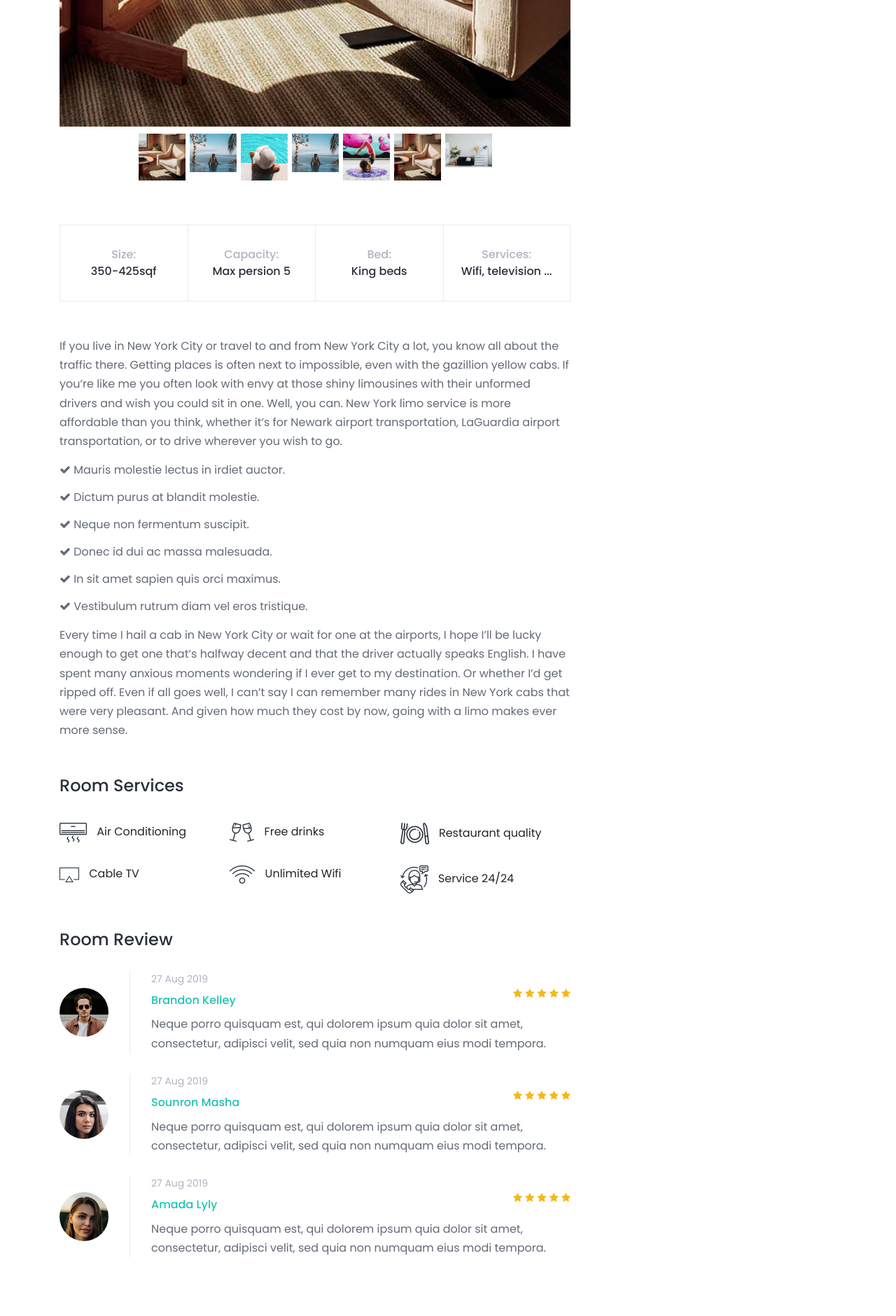
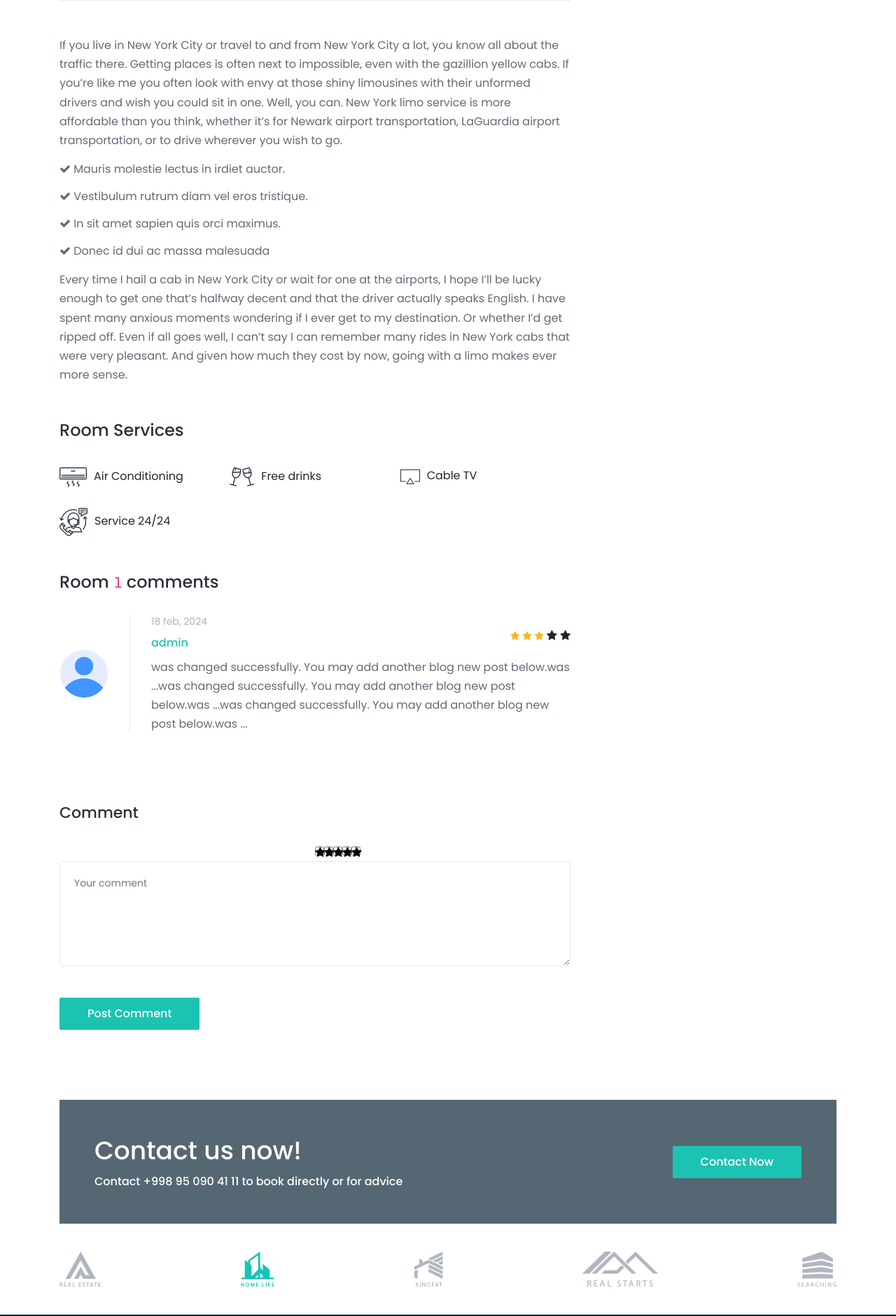
Before and after one commit to Nafasov/Hotel, a Django app: page /romms/detail/1/ in a window 1280 px wide. Shown: the part 1079-2960 px from the top of the page at 70% size. Run offline with Django 5.2, Linux system fonts and the light colour scheme; data comes from the database, SQL or seed files in the repository; both versions use the stored data as it was after the commit; parts of the project's set-up code (start-up, migrations or seed data) failed here and were passed over; some libraries are stand-ins or nearby versions.

Commit message:
m0dified

```diff
--- /dev/null
+++ b/apps/rooms/forms.py
@@ -0,0 +1,63 @@
+from django import forms
+
+from .models import RoomComments, Booking
+
+
+class RoomCommentsForm(forms.ModelForm):
+    class Meta:
+        model = RoomComments
+        fields = ['room', 'author', 'comment', 'room_star1', 'room_star2', 'room_star3', 'room_star4', 'room_star5']
+        exclude = ['room', 'author']
+
+    def __init__(self, *args, **kwargs):
+        super(RoomCommentsForm, self).__init__(*args, **kwargs)
+        self.fields['comment'].widget.attrs.update({
+            'class': 'form-control mb-30',
+            'placeholder': 'Your comment',
+            'name': 'Your comment'
+        })
+        self.fields['room_star1'].widget.attrs.update({
+            'class': 'fa fa-star',
+        })
+        self.fields['room_star2'].widget.attrs.update({
+            'class': 'fa fa-star',
+
+        })
+        self.fields['room_star3'].widget.attrs.update({
+            'class': 'fa fa-star',
+
+        })
+        self.fields['room_star4'].widget.attrs.update({
+            'class': 'fa fa-star',
+
+        })
+        self.fields['room_star5'].widget.attrs.update({
+            'class': 'fa fa-star',
+
+        })
+
+
+class BookingForm(forms.ModelForm):
+    class Meta:
+        model = Booking
+        fields = ['room', 'author', 'check_out', 'check_in', 'children', 'adults']
+        exclude = ['room', 'author']
+
+    def __init__(self, *args, **kwargs):
+        super(BookingForm, self).__init__(*args, **kwargs)
+        self.fields['check_out'].widget.attrs.update({
+            'class': 'form-control mb-30',
+            'name': 'check_out'
+        })
+        self.fields['check_in'].widget.attrs.update({
+            'class': 'form-control mb-30',
+            'name': 'check_in'
+        })
+        self.fields['children'].widget.attrs.update({
+            'class': 'form-control mb-30',
+            'name': 'children'
+        })
+        self.fields['adults'].widget.attrs.update({
+            'class': 'form-control mb-30',
+            'name': 'adults'
+        })
--- a/apps/rooms/views.py
+++ b/apps/rooms/views.py
@@ -1,8 +1,11 @@
-from django.shortcuts import render, get_object_or_404
+from django.contrib import messages
+from django.db.models import Q
+from django.shortcuts import render, get_object_or_404, redirect
 from django.views.generic import TemplateView, View, DetailView
 from django.core.paginator import Paginator
 
 from .models import Rooms, RoomComments
+from .forms import RoomCommentsForm
 
 
 class RoomsView(View):
@@ -10,6 +13,17 @@ class RoomsView(View):
 
     def get(self, request, *args, **kwargs):
         rooms = Rooms.objects.all().order_by('-id')
+        chick_in = request.GET.get('check_in')
+        chick_out = request.GET.get('check_out')
+        adults = request.GET.get('adults')
+        children = request.GET.get('children')
+        print(chick_in, chick_out, adults, children)
+        if chick_in or chick_out:
+            print(chick_in, chick_out)
+            rooms = rooms.filter(~Q(datas__check_in__lte=chick_out) |~Q(datas__check_out__gte=chick_in))
+        if adults or children:
+            print(adults, children)
+            rooms = rooms.filter(Q(children__gte=children) or Q(adults__gte=adults))
         paginator = Paginator(rooms, 6)
         page = request.GET.get('page')
         rooms = paginator.get_page(page)
@@ -24,8 +38,22 @@ class RoomDetailView(View):
     template_name = 'rooms/single-room.html'
 
     def get(self, request, *args, **kwargs):
+        form = RoomCommentsForm()
         room = get_object_or_404(Rooms, id=kwargs['pk'])
+        comments = RoomComments.objects.filter(room_id=room.id).order_by('-id')
         context = {
             'room': room,
+            'form': form,
+            'comments': comments,
         }
         return render(request, self.template_name, context)
+
+    def post(self, request, *args, **kwargs):
+        form = RoomCommentsForm(request.POST)
+        if form.is_valid():
+            form = form.save(commit=False)
+            form.author = request.user
+            form.room_id = kwargs['pk']
+            form.save()
+            messages.success(request, f'Your comment saved successfully!')
+            return redirect('.#comment-list')
--- a/templates/rooms/single-room.html
+++ b/templates/rooms/single-room.html
@@ -6,7 +6,8 @@
 {% block content %}
 
 
-<div class="breadcrumb-area bg-img bg-overlay jarallax" style="background-image: url({% static 'img/bg-img/16.jpg' %});">
+    <div class="breadcrumb-area bg-img bg-overlay jarallax"
+         style="background-image: url({% static 'img/bg-img/16.jpg' %});">
         <div class="container h-100">
             <div class="row h-100 align-items-end">
                 <div class="col-12">
@@ -31,18 +32,22 @@
                             <div id="room-thumbnail--slide" class="carousel slide" data-ride="carousel">
                                 <div class="carousel-inner">
                                     <div class="carousel-item active">
-                                    <img src="{{ room.images.first.image.url }}" class="d-block w-100" alt>
+                                        <img style="width: 400px; height: 300px" src="{{ room.images.first.image.url }}"
+                                             class="d-block w-100" alt>
                                     </div>
                                     {% for image in room.images.all %}
                                         <div class="carousel-item">
-                                    <img src="{{ image.image.url }}" class="d-block w-100" alt>
+                                            <img style="width: 400px; height: 300px" src="{{ image.image.url }}"
+                                                 class="d-block w-100" alt>
                                         </div>
                                     {% endfor %}
                                 </div>
                                 <ol class="carousel-indicators">
                                     {% for image in room.images.all %}
-                                <li data-target="#room-thumbnail--slide" data-slide-to="0" class="active">
-                                    <img src="{{ image.image.url }}" class="d-block w-100" alt>
+                                        <li data-target="#room-thumbnail--slide" data-slide-to="{{ forloop.counter }}"
+                                            class="active">
+                                            <img style="width: 70px; height: 70px" src="{{ image.image.url }}"
+                                                 class="d-block w-100" alt>
                                         </li>
                                     {% endfor %}
                                 </ol>
@@ -50,115 +55,112 @@
                         </div>
 
                         <div class="room-features-area d-flex flex-wrap mb-50">
-                        <h6>Size: <span>350-425sqf</span></h6>
-                        <h6>Capacity: <span>Max persion 5</span></h6>
-                        <h6>Bed: <span>King beds</span></h6>
-                        <h6>Services: <span>Wifi, television ...</span></h6>
+                            <h6>Size: <span>{{ room.size }}</span></h6>
+                            <h6>Capacity: <span>{{ room.capacity }}</span></h6>
+                            <h6>Bed: <span>{{ room.bed }}</span></h6>
+                            <h6>Services: <span>{{ room.services.first.title }} ...</span></h6>
                         </div>
-                    <p>If you live in New York City or travel to and from New York City a lot, you know all about the
-                        traffic there. Getting places is often next to impossible, even with the gazillion yellow cabs.
-                        If you’re like me you often look with envy at those shiny limousines with their unformed drivers
-                        and wish you could sit in one. Well, you can. New York limo service is more affordable than you
-                        think, whether it’s for Newark airport transportation, LaGuardia airport transportation, or to
-                        drive wherever you wish to go.</p>
+                        {% for content in room.contents.all %}
+                            {% if content.is_check %}
                                 <ul>
-                        <li><i class="fa fa-check"></i> Mauris molestie lectus in irdiet auctor.</li>
-                        <li><i class="fa fa-check"></i> Dictum purus at blandit molestie.</li>
-                        <li><i class="fa fa-check"></i> Neque non fermentum suscipit.</li>
-                        <li><i class="fa fa-check"></i> Donec id dui ac massa malesuada.</li>
-                        <li><i class="fa fa-check"></i> In sit amet sapien quis orci maximus.</li>
-                        <li><i class="fa fa-check"></i> Vestibulum rutrum diam vel eros tristique.</li>
+                                    <li><i class="fa fa-check"></i> {{ content }}</li>
                                 </ul>
-                    <p>Every time I hail a cab in New York City or wait for one at the airports, I hope I’ll be lucky
-                        enough to get one that’s halfway decent and that the driver actually speaks English. I have
-                        spent many anxious moments wondering if I ever get to my destination. Or whether I’d get ripped
-                        off. Even if all goes well, I can’t say I can remember many rides in New York cabs that were
-                        very pleasant. And given how much they cost by now, going with a limo makes ever more sense.</p>
+                            {% else %}
+                                <p>{{ content }}</p>
+                            {% endif %}
+                        {% endfor %}
                     </div>
 
                     <div class="room-service mb-50">
                         <h4>Room Services</h4>
                         <ul>
-                        <li><img src="img/core-img/icon1.png" alt> Air Conditioning</li>
-                        <li><img src="img/core-img/icon2.png" alt> Free drinks</li>
-                        <li><img src="img/core-img/icon3.png" alt> Restaurant quality</li>
-                        <li><img src="img/core-img/icon4.png" alt> Cable TV</li>
-                        <li><img src="img/core-img/icon5.png" alt> Unlimited Wifi</li>
-                        <li><img src="img/core-img/icon6.png" alt> Service 24/24</li>
+                            {% for service in room.services.all %}
+                                <li><img src="{{ service.image.url }}" alt>{{ service.title }}</li>
+                            {% endfor %}
                         </ul>
                     </div>
 
-                <div class="room-review-area mb-100">
-                    <h4>Room Review</h4>
-
+                    <div class="room-review-area mb-100" id="comment-list">
+                        <h4>Room <code>{{ comments.count }}</code> comments</h4>
+                        {% for comment in comments %}
                             <div class="single-room-review-area d-flex align-items-center">
                                 <div class="reviwer-thumbnail">
-                            <img src="img/bg-img/53.jpg" alt>
+                                    {% if comment.author.image %}
+                                        <img src="{{ comment.author.image.url }}" alt>
+                                    {% else %}
+                                        <img src="{% static 'img/bg-img/img.png' %}" alt>
+                                    {% endif %}
                                 </div>
                                 <div class="reviwer-content">
                                     <div class="reviwer-title-rating d-flex align-items-center justify-content-between">
                                         <div class="reviwer-title">
-                                    <span>27 Aug 2019</span>
-                                    <h6>Brandon Kelley</h6>
+                                            <span>{{ comment.created_date|date:'d b, Y' }}</span>
+                                            <h6>{{ comment.author }}</h6>
                                         </div>
                                         <div class="reviwer-rating">
+                                            {% if comment.room_star1 %}
                                                 <i class="fa fa-star"></i>
+                                            {% else %}
+                                                <a class="fa fa-star"></a>
+                                            {% endif %}
+                                            {% if comment.room_star2 %}
                                                 <i class="fa fa-star"></i>
+                                            {% else %}
+                                                <a class="fa fa-star"></a>
+                                            {% endif %}
+                                            {% if comment.room_star3 %}
                                                 <i class="fa fa-star"></i>
+                                            {% else %}
+                                                <a class="fa fa-star"></a>
+                                            {% endif %}
+                                            {% if comment.room_star4 %}
                                                 <i class="fa fa-star"></i>
+                                            {% else %}
+                                                <a class="fa fa-star"></a>
+                                            {% endif %}
+                                            {% if comment.room_star5 %}
                                                 <i class="fa fa-star"></i>
+                                            {% else %}
+                                                <a class="fa fa-star"></a>
+                                            {% endif %}
                                         </div>
                                     </div>
-                            <p>Neque porro quisquam est, qui dolorem ipsum quia dolor sit amet, consectetur, adipisci
-                                velit, sed quia non numquam eius modi tempora.</p>
+                                    <p>{{ comment.comment    }}</p>
                                 </div>
                             </div>
+                        {% endfor %}
+                    </div>
+                    <div class="roberto-contact-form mt-80 mb-100">
+                        <h2>Comment</h2>
 
-                    <div class="single-room-review-area d-flex align-items-center">
-                        <div class="reviwer-thumbnail">
-                            <img src="img/bg-img/54.jpg" alt>
+                        <form action="#" method="post">
+                            {% csrf_token %}
+                            <div class="row">
+                                <div class="col-6"></div>
+                                <div class="col-1">
+                                    {{ form.room_star1 }}
                                 </div>
-                        <div class="reviwer-content">
-                            <div class="reviwer-title-rating d-flex align-items-center justify-content-between">
-                                <div class="reviwer-title">
-                                    <span>27 Aug 2019</span>
-                                    <h6>Sounron Masha</h6>
+                                <div class="col-1">
+                                    {{ form.room_star2 }}
                                 </div>
-                                <div class="reviwer-rating">
-                                    <i class="fa fa-star"></i>
-                                    <i class="fa fa-star"></i>
-                                    <i class="fa fa-star"></i>
-                                    <i class="fa fa-star"></i>
-                                    <i class="fa fa-star"></i>
+                                <div class="col-1">
+                                    {{ form.room_star3 }}
+                                </div>
+                                <div class="col-1">
+                                    {{ form.room_star4 }}
+                                </div>
+                                <div class="col-1">
+                                    {{ form.room_star5 }}
+                                </div>
+
+                                <div class="col-12">
+                                    {{ form.comment }}
+                                </div>
+                                <div class="col-12">
+                                    <button type="submit" class="btn roberto-btn btn-3 mt-15">Post Comment</button>
                                 </div>
                             </div>
-                            <p>Neque porro quisquam est, qui dolorem ipsum quia dolor sit amet, consectetur, adipisci
-                                velit, sed quia non numquam eius modi tempora.</p>
-                        </div>
-                    </div>
-
-                    <div class="single-room-review-area d-flex align-items-center">
-                        <div class="reviwer-thumbnail">
-                            <img src="img/bg-img/55.jpg" alt>
-                        </div>
-                        <div class="reviwer-content">
-                            <div class="reviwer-title-rating d-flex align-items-center justify-content-between">
-                                <div class="reviwer-title">
-                                    <span>27 Aug 2019</span>
-                                    <h6>Amada Lyly</h6>
-                                </div>
-                                <div class="reviwer-rating">
-                                    <i class="fa fa-star"></i>
-                                    <i class="fa fa-star"></i>
-                                    <i class="fa fa-star"></i>
-                                    <i class="fa fa-star"></i>
-                                    <i class="fa fa-star"></i>
-                                </div>
-                            </div>
-                            <p>Neque porro quisquam est, qui dolorem ipsum quia dolor sit amet, consectetur, adipisci
-                                velit, sed quia non numquam eius modi tempora.</p>
-                        </div>
-                    </div>
+                        </form>
                     </div>
                 </div>
                 <div class="col-12 col-lg-4">
@@ -214,8 +216,10 @@
                                          class="slider-range-price ui-slider ui-slider-horizontal ui-widget ui-widget-content ui-corner-all"
                                          data-value-min="0" data-value-max="3000" data-label-result="Max Price: ">
                                         <div class="ui-slider-range ui-widget-header ui-corner-all"></div>
-                                    <span class="ui-slider-handle ui-state-default ui-corner-all" tabindex="0"></span>
-                                    <span class="ui-slider-handle ui-state-default ui-corner-all" tabindex="0"></span>
+                                        <span class="ui-slider-handle ui-state-default ui-corner-all"
+                                              tabindex="0"></span>
+                                        <span class="ui-slider-handle ui-state-default ui-corner-all"
+                                              tabindex="0"></span>
                                     </div>
                                 </div>
                             </div>
```
Also changed, not shown: apps/rooms/models.py (+8 -5 lines), templates/main/index.html (+7 -30 lines), apps/blog/migrations/0005_alter_commentnewblog_parent.py (added), apps/rooms/migrations/0004_alter_rooms_adults_alter_rooms_children.py (added), db.sqlite3, static/img/bg-img/img.png (added). Lines whose indentation alone changed are shown as unchanged.
